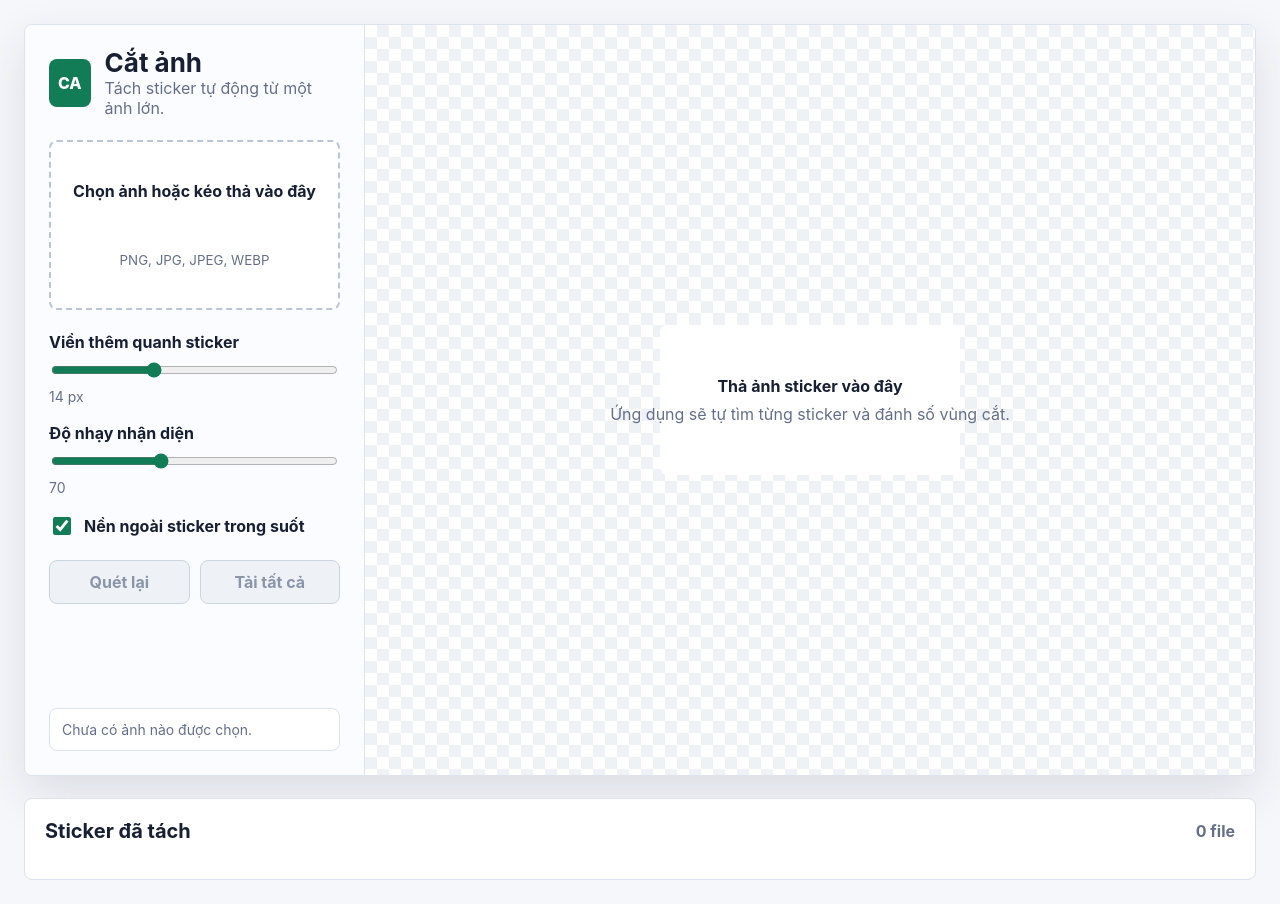
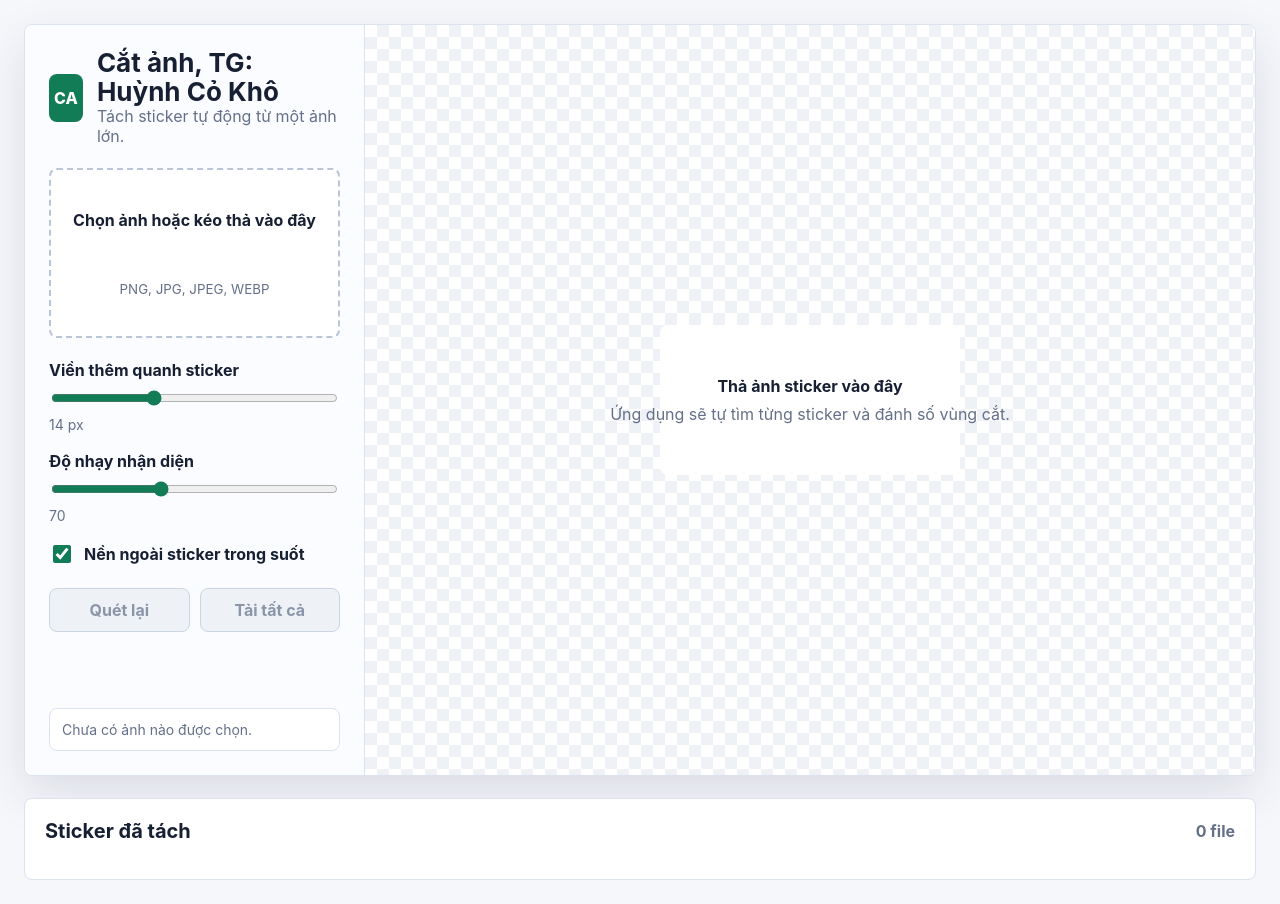
Before and after one commit to HuynhCoKho/Catanh, a plain HTML site: page index.html in a window 1280 px wide. Drawn offline with nearby package versions, Linux system fonts and the light colour scheme.

Commit message:
Update header text in index.html

```diff
--- a/index.html
+++ b/index.html
@@ -17,7 +17,7 @@
           <div class="brand">
             <div class="mark">CA</div>
             <div>
-              <h1>Cắt ảnh</h1>
+              <h1>Cắt ảnh, TG: Huỳnh Cỏ Khô</h1>
               <p>Tách sticker tự động từ một ảnh lớn.</p>
             </div>
           </div>
```
